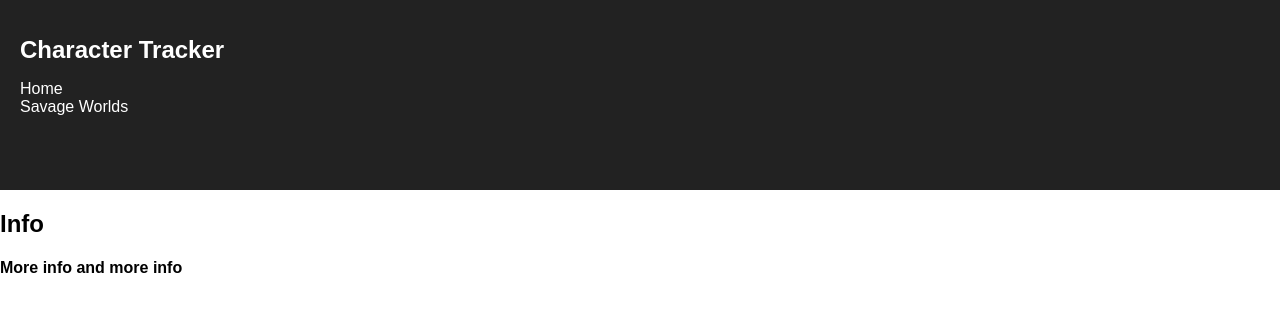
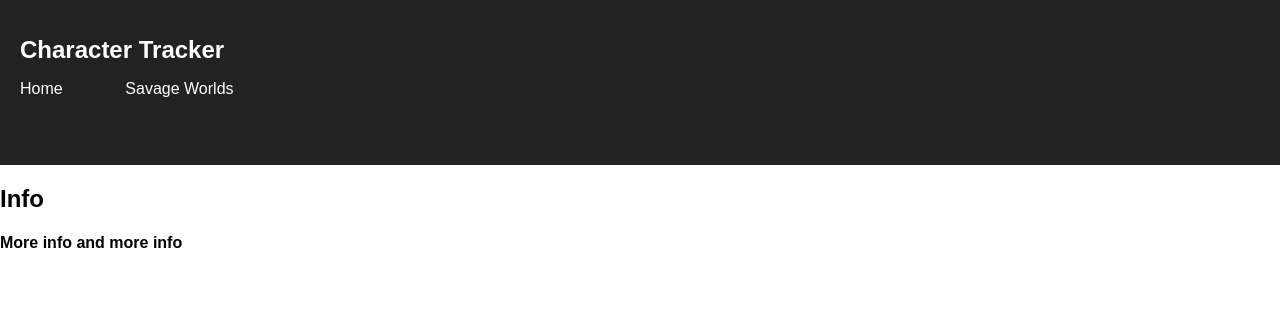
Before and after one commit to mfiss/chartrack, a React (Create React App) app: page / in a window 1280 px wide. Shown: the top 312 px of the page. Built offline with nearby package versions, Linux system fonts and the light colour scheme.

Commit message:
updated header menu

```diff
--- a/src/App.css
+++ b/src/App.css
@@ -19,7 +19,7 @@ ul.sheetColumns li{
 
 .App-header {
   background-color: #222;
-  height: 150px;
+  height: 125px;
   padding: 20px;
   color: white;
 }
--- a/src/container/AppHeader.js
+++ b/src/container/AppHeader.js
@@ -1,6 +1,7 @@
 import React, { Component } from 'react';
 import { NavLink } from 'react-router-dom';
 import '../App.css';
+import Grid from '@material-ui/core/Grid';
 
 
 export default class AppHeader extends Component {
@@ -9,10 +10,10 @@ export default class AppHeader extends Component {
         return (
             <div>
                 <h1 className="App-title">Character Tracker</h1>
-
-                <div><NavLink to='/'>Home</NavLink></div>
-                <div><NavLink to='/savageSheet'>Savage Worlds</NavLink></div>
-
+                <Grid container spacing={3}>
+                    <Grid item xs={1}><NavLink to='/'>Home</NavLink></Grid>
+                    <Grid item xs={2}><NavLink to='/savageSheet'>Savage Worlds</NavLink></Grid>
+                </Grid>
             </div>
         );
     }
```
Also changed, not shown: 1 other file (tests, documents, lock files or other folders).
